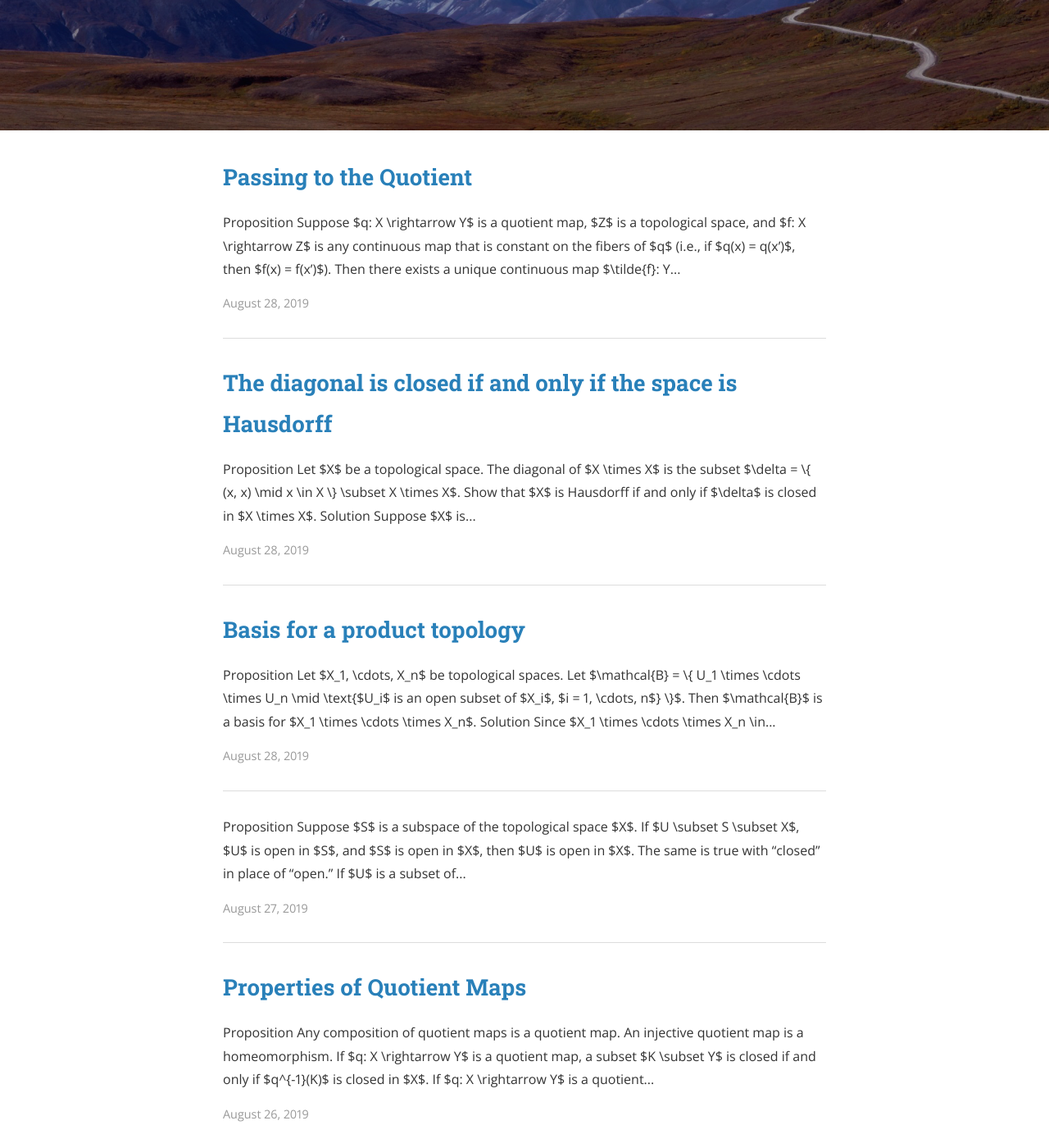
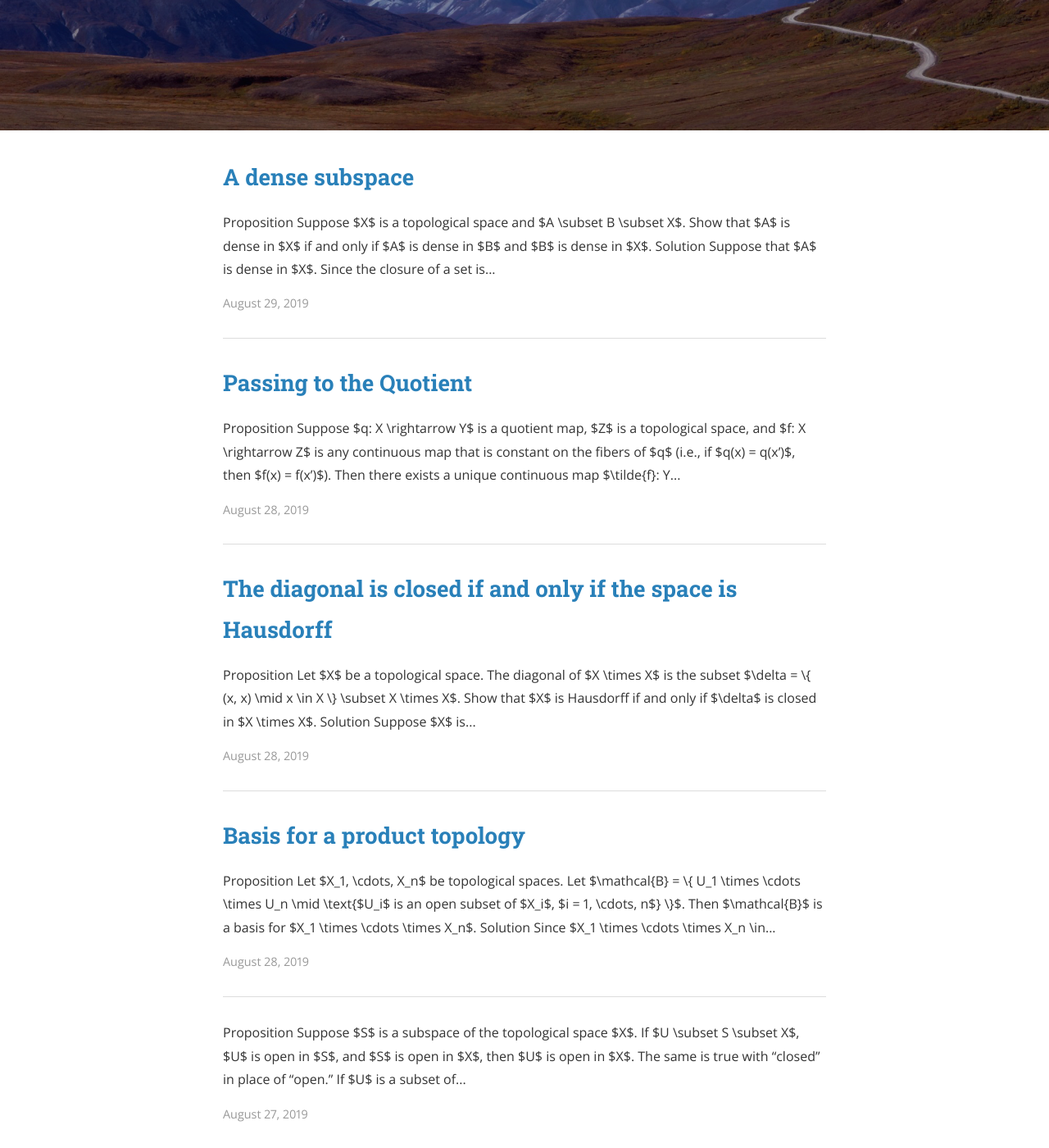
Before and after one commit to hidenori-shinohara/hidenori-shinohara.github.io, a Jekyll site: the page built from index.html, in a window 1280 px wide and 1400 px high, scrolled down 344 px. Shown: the whole window at 82% size. Built offline with Jekyll 4.4.1, drawn with Linux system fonts in a browser that asks for light colours; nearby versions of some CDN libraries; the list of posts is cut into pages by our own code; some of the changed lines change nothing that is shown.

Commit message:
Problem 3-2

```diff
--- a/_layouts/default.html
+++ b/_layouts/default.html
@@ -21,6 +21,7 @@
                 Int: ["\\text{Int}(#1)",1],
                 Gal: ["\\text{Gal}(#1)",1],
                 Hom: ["\\text{Hom}",0],
+                cl: ["\\text{cl}",0],
                 End: ["\\text{End}",0],
                 Bd: ["\\text{Bd}(#1)",1],
                 Tor: ["\\text{Tor}(#1)",1],
--- /dev/null
+++ b/_posts/introduction_to_topological_manifolds/chapter3/2019-08-29-dense-subspace-problem-3-2.md
@@ -0,0 +1,34 @@
+---
+layout: post
+title:  "A dense subspace"
+date:   2019-08-29
+author: Hidenori
+---
+
+# Proposition
+Suppose $X$ is a topological space and $A \subset B \subset X$.
+Show that $A$ is dense in $X$ if and only if $A$ is dense in $B$ and $B$ is dense in $X$.
+
+# Solution
+Suppose that $A$ is dense in $X$.
+Since the closure of a set is the intersection of all closed sets containing it, $A \subset B$ implies $\overline{A} \subset \overline{B}$.
+Since $A$ is dense in $X$, $\overline{A} = X$.
+Therefore, $\overline{B} = X$.
+
+Suppose $A$ is dense in $B$ and $B$ is dense in $X$.
+
+Then $\cl_B(A) = B$ and $\cl_X(B) = X$.
+Suppose that $\cl_X(A) \ne X$.
+Then there exists an $x \in X \setminus \cl_X(A)$.
+Since $\cl_X(A)$ is the intersection of all closed sets containing $A$, there must exist a closed set $C$ in $X$ such that $A \subset C$ and $x \notin C$.
+
+* $C \cap B$ is a closed set in $B$.
+* $x \notin C \cap B$.
+* $A \subset C \cap B$.
+
+Therefore, $x \notin \cl_B(A)$ and $\cl_B(A) \subset C \cap B$.
+Then $B = \cl_B(A) \subset C \cap B \subset C$.
+
+This implies that $\cl_X(B) \subset C \subsetneq X$.
+This is a contradiction because we assumed that $B$ is dense in $X$.
+Therefore, there exists no such $x$.
```
